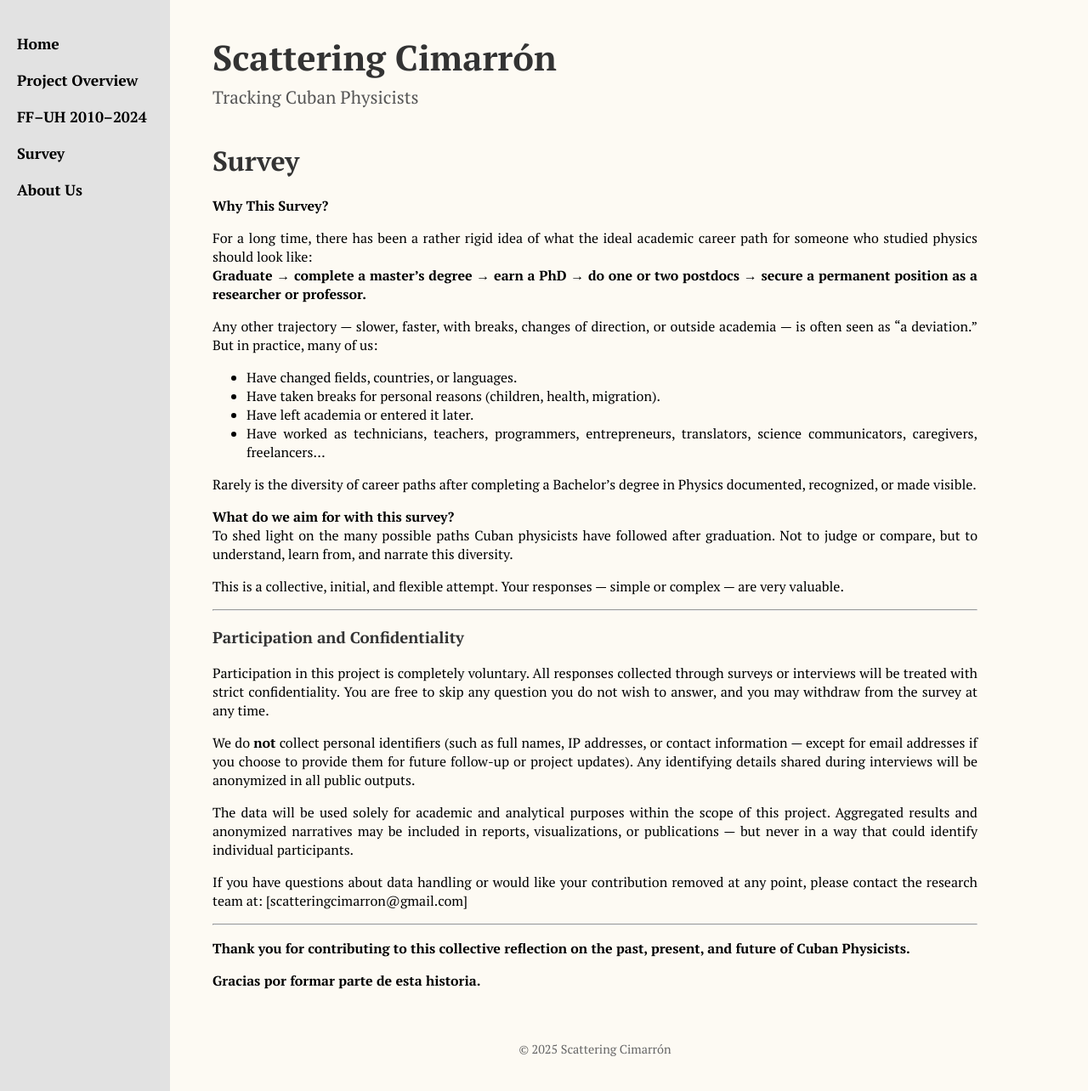
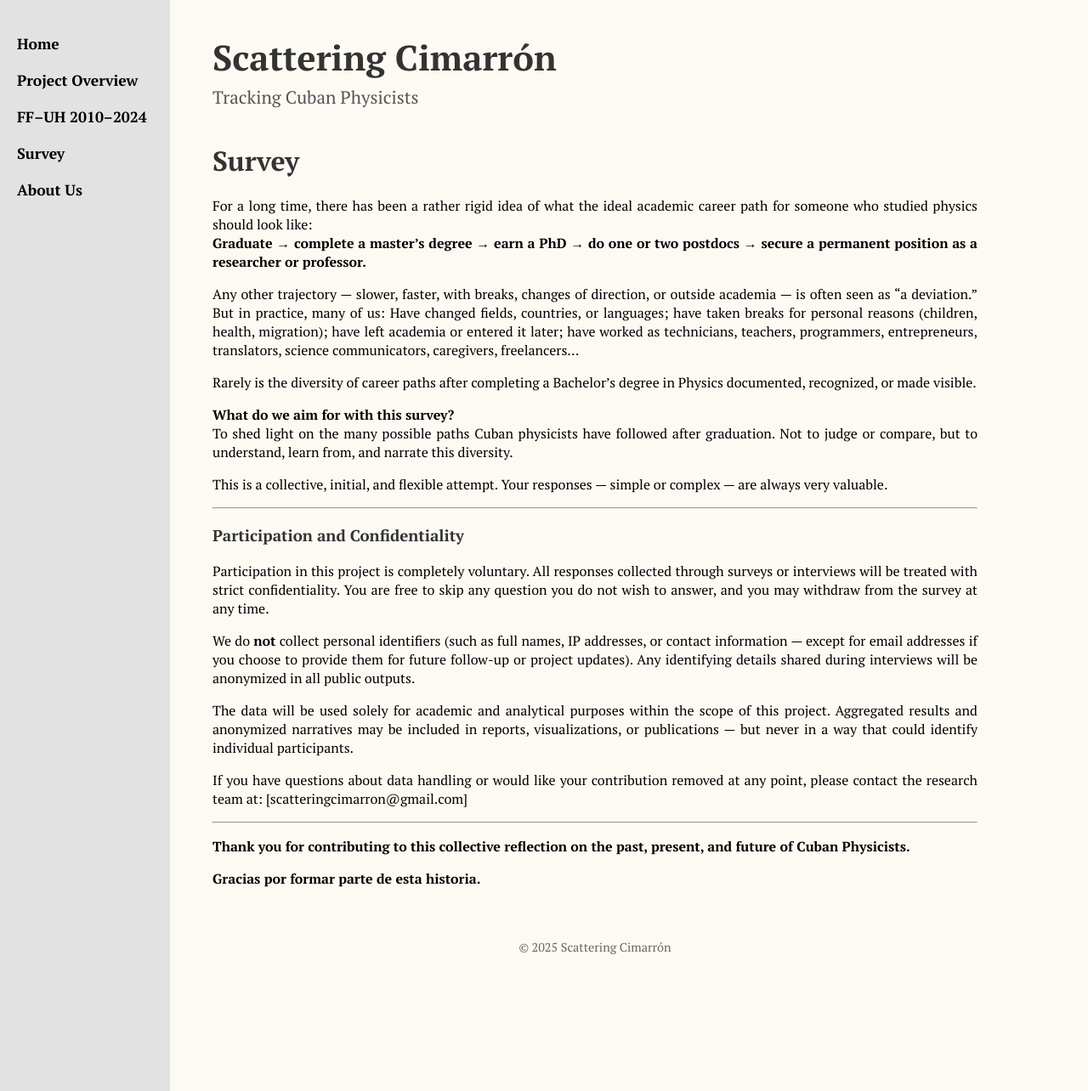
Before and after one commit to Gretica/Tracking_Cuban_Physicists, a Jekyll site: the page built from survey.md, in a window 1280 px wide and 1284 px high. Shown: the whole window at 85% size. Built offline with Jekyll 4.4.1, drawn with Linux system fonts in a browser that asks for light colours.

Commit message:
Update survey.md

```diff
--- a/survey.md
+++ b/survey.md
@@ -6,24 +6,17 @@ permalink: /survey/
 
 # Survey
 
-**Why This Survey?**
-
 For a long time, there has been a rather rigid idea of what the ideal academic career path for someone who studied physics should look like:
 **Graduate → complete a master's degree → earn a PhD → do one or two postdocs → secure a permanent position as a researcher or professor.**
 
-Any other trajectory — slower, faster, with breaks, changes of direction, or outside academia — is often seen as "a deviation." But in practice, many of us:
-
-- Have changed fields, countries, or languages.
-- Have taken breaks for personal reasons (children, health, migration).
-- Have left academia or entered it later.
-- Have worked as technicians, teachers, programmers, entrepreneurs, translators, science communicators, caregivers, freelancers...
+Any other trajectory — slower, faster, with breaks, changes of direction, or outside academia — is often seen as "a deviation." But in practice, many of us: Have changed fields, countries, or languages; have taken breaks for personal reasons (children, health, migration); have left academia or entered it later; have worked as technicians, teachers, programmers, entrepreneurs, translators, science communicators, caregivers, freelancers...
 
 Rarely is the diversity of career paths after completing a Bachelor's degree in Physics documented, recognized, or made visible.
 
 **What do we aim for with this survey?**
 To shed light on the many possible paths Cuban physicists have followed after graduation. Not to judge or compare, but to understand, learn from, and narrate this diversity.
 
-This is a collective, initial, and flexible attempt. Your responses — simple or complex — are very valuable.
+This is a collective, initial, and flexible attempt. Your responses — simple or complex — are always very valuable.
 
 ---
 
```
